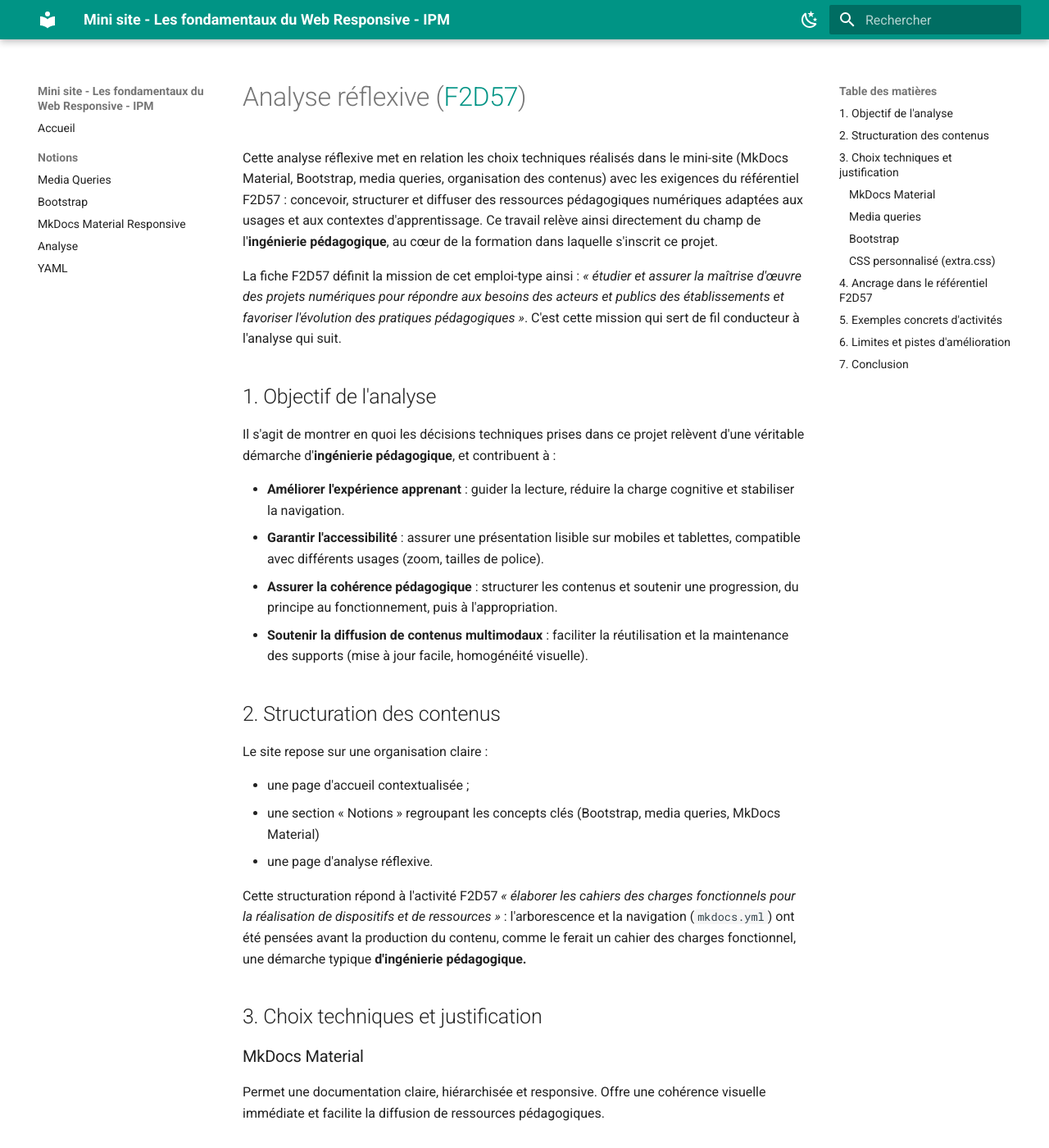
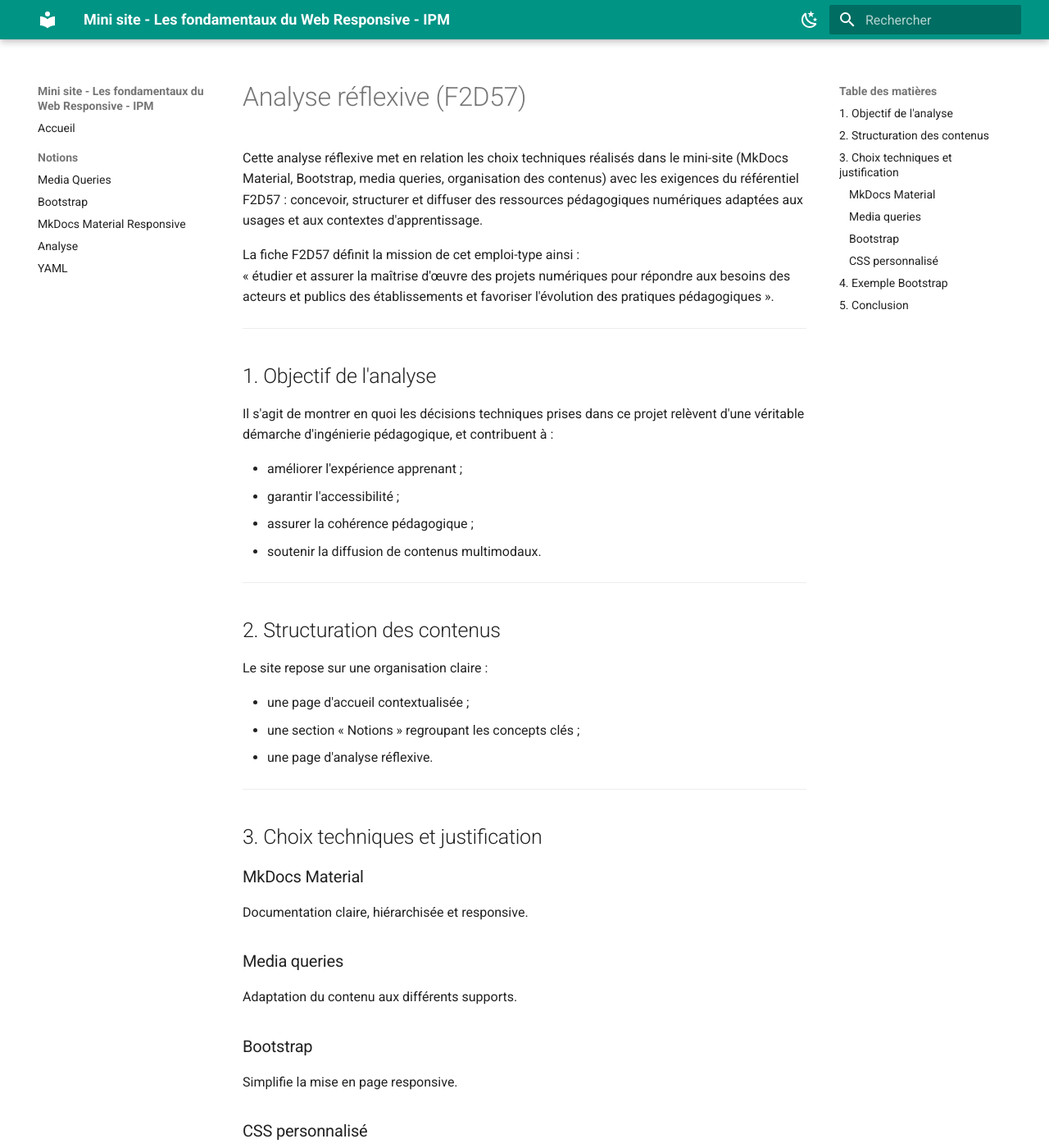
Before and after one commit to audreybrun-bit/tp-mkdocs-responsive-design, an MkDocs documentation site: the page built from docs/ notions/analyse.md, in a window 1280 px wide and 1400 px high. Shown: the whole window at 82% size. Built offline with MkDocs 1.6.1 and Material for MkDocs 9.7.7, drawn with Linux system fonts in a browser that asks for light colours; some of the changed text lies outside the part shown.

Commit message:
Edit analyse.md

```diff
--- a/docs/ notions/analyse.md
+++ b/docs/ notions/analyse.md
@@ -1,69 +1,64 @@
-# Analyse réflexive ([F2D57](https://data.enseignementsup-recherche.gouv.fr/pages/fiche_emploi_type_referens_iii_itrf/?refine.referens_id=F2D57#top))
+# Analyse réflexive (F2D57)
 
-Cette analyse réflexive met en relation les choix techniques réalisés dans le mini-site (MkDocs Material, Bootstrap, media queries, organisation des contenus) avec les exigences du référentiel F2D57 : concevoir, structurer et diffuser des ressources pédagogiques numériques adaptées aux usages et aux contextes d'apprentissage. Ce travail relève ainsi directement du champ de l'**ingénierie pédagogique**, au cœur de la formation dans laquelle s'inscrit ce projet.
+Cette analyse réflexive met en relation les choix techniques réalisés dans le mini-site (MkDocs Material, Bootstrap, media queries, organisation des contenus) avec les exigences du référentiel F2D57 : concevoir, structurer et diffuser des ressources pédagogiques numériques adaptées aux usages et aux contextes d'apprentissage.
 
-La fiche F2D57 définit la mission de cet emploi-type ainsi : *« étudier et assurer la maîtrise d'œuvre des projets numériques pour répondre aux besoins des acteurs et publics des établissements et favoriser l'évolution des pratiques pédagogiques »*. C'est cette mission qui sert de fil conducteur à l'analyse qui suit.
+La fiche F2D57 définit la mission de cet emploi-type ainsi :
+« étudier et assurer la maîtrise d'œuvre des projets numériques pour répondre aux besoins des acteurs et publics des établissements et favoriser l'évolution des pratiques pédagogiques ».
+
+---
 
 ## 1. Objectif de l'analyse
 
-Il s'agit de montrer en quoi les décisions techniques prises dans ce projet relèvent d'une véritable démarche d'**ingénierie pédagogique**, et contribuent à :
+Il s'agit de montrer en quoi les décisions techniques prises dans ce projet relèvent d'une véritable démarche d'ingénierie pédagogique, et contribuent à :
 
-- **Améliorer l'expérience apprenant** : guider la lecture, réduire la charge cognitive et stabiliser la navigation.
-- **Garantir l'accessibilité** : assurer une présentation lisible sur mobiles et tablettes, compatible avec différents usages (zoom, tailles de police).
-- **Assurer la cohérence pédagogique** : structurer les contenus et soutenir une progression, du principe au fonctionnement, puis à l'appropriation.
-- **Soutenir la diffusion de contenus multimodaux** : faciliter la réutilisation et la maintenance des supports (mise à jour facile, homogénéité visuelle).
+- améliorer l'expérience apprenant ;
+- garantir l'accessibilité ;
+- assurer la cohérence pédagogique ;
+- soutenir la diffusion de contenus multimodaux.
+
+---
 
 ## 2. Structuration des contenus
 
 Le site repose sur une organisation claire :
 
 - une page d'accueil contextualisée ;
-- une section « Notions » regroupant les concepts clés (Bootstrap, media queries, MkDocs Material)
+- une section « Notions » regroupant les concepts clés ;
 - une page d'analyse réflexive.
 
-Cette structuration répond à l'activité F2D57 *« élaborer les cahiers des charges fonctionnels pour la réalisation de dispositifs et de ressources »* :
-l'arborescence et la navigation (`mkdocs.yml`) ont été pensées avant la production du contenu, comme le ferait un cahier des charges fonctionnel, une démarche typique **d'ingénierie pédagogique.**
+---
 
 ## 3. Choix techniques et justification
 
 ### MkDocs Material
-
-Permet une documentation claire, hiérarchisée et responsive. Offre une cohérence visuelle immédiate et facilite la diffusion de ressources pédagogiques.
+Documentation claire, hiérarchisée et responsive.
 
 ### Media queries
-
-Assurent l'adaptation du contenu aux différents supports (mobile, tablette, desktop), et répondent aux exigences d'accessibilité et d'inclusion.
+Adaptation du contenu aux différents supports.
 
 ### Bootstrap
+Simplifie la mise en page responsive.
 
-Simplifie la mise en page responsive et propose des composants standardisés, utiles pour des ressources pédagogiques structurées.
+### CSS personnalisé
+Corrige les débordements sur mobile.
 
-### CSS personnalisé (extra.css)
+---
 
-Permet de corriger les débordements de tableaux sur mobile, et montre une capacité à adapter l'outil aux contraintes réelles d'usage.
+## 4. Exemple Bootstrap
 
-## 4. Ancrage dans le référentiel F2D57
+<div class="container">
+  <div class="row">
+    <div class="col-12 col-md-6">
+      Bloc A
+    </div>
+    <div class="col-12 col-md-6">
+      Bloc B
+    </div>
+  </div>
+</div>
 
-Au-delà des choix techniques, plusieurs activités identifiées par la fiche F2D57 trouvent un écho direct dans ce projet d'ingénierie pédagogique :
+---
 
-- *« Assurer la mise en place et la gestion des infrastructures, outils et services d'appui à la pédagogie numérique »* : MkDocs Material et GitLab Pages constituent ici une infrastructure complète de publication de ressources.
-- *« Mettre en œuvre la chaîne de production-médiatisation des contenus dans le respect des chartes ergonomique, graphique et qualité »* : le thème Material assure une cohérence visuelle et une charte graphique homogène sur l'ensemble du site.
-- *« Soutenir la démarche réflexive des enseignants sur leurs pratiques d'enseignement »* : cette page même illustre cette démarche, en questionnant l'usage des outils au regard d'une activité professionnelle réelle.
+## 5. Conclusion
 
-La fiche souligne enfin, dans ses tendances d'évolution, *« le développement de la mutualisation de la production inter-établissements »* à travers des outils comme **Git**. Ce projet illustre concrètement cette évolution du métier : l'usage de GitLab (dépôt personnel, commits réguliers, issues) permet de structurer, versionner et partager le travail au sein du groupe, dans une logique proche de celle attendue d'un ingénieur pédagogique amené à mutualiser des ressources avec d'autres établissements. L'**ingénierie pédagogique** ne se limite donc plus à la seule conception de contenus : elle intègre aujourd'hui pleinement des compétences techniques de gestion de projet numérique.
-
-## 5. Exemples concrets d'activités
-
-- **Concevoir et adapter des supports** : produire une ressource de cours structurée (cartes Bootstrap et titres hiérarchisés) qui reste lisible sur mobile grâce aux media queries et à la grille responsive.
-- **Documenter un dispositif de formation** : utiliser MkDocs pour centraliser des contenus (principe et fonctionnement) et maintenir une version à jour facilement, un changement dans le Markdown se répercutant directement sur le site.
-- **Accompagner l'apprentissage** : intégrer des « points d'attention » via des composants (alerts) et organiser les explications pour réduire la charge cognitive, en stabilisant la navigation et la lecture à différents niveaux de zoom.
-
-## 6. Limites et pistes d'amélioration
-
-- Ajouter des exemples interactifs pour renforcer l'apprentissage.
-- Intégrer davantage de schémas ou de visuels explicatifs.
-- Envisager une version téléchargeable des contenus.
-
-## 7. Conclusion
-
-Le projet répond aux attentes du référentiel F2D57 en proposant un mini-site clair, responsive, structuré et cohérent. Les choix techniques sont justifiés, ancrés dans les missions officielles de l'emploi-type, et illustrent une démarche d'**ingénierie pédagogique** à part entière, à la fois réflexive et opérationnelle.
+Le projet répond aux attentes du référentiel F2D57 en proposant un mini-site clair, responsive, structuré et cohérent.
```
